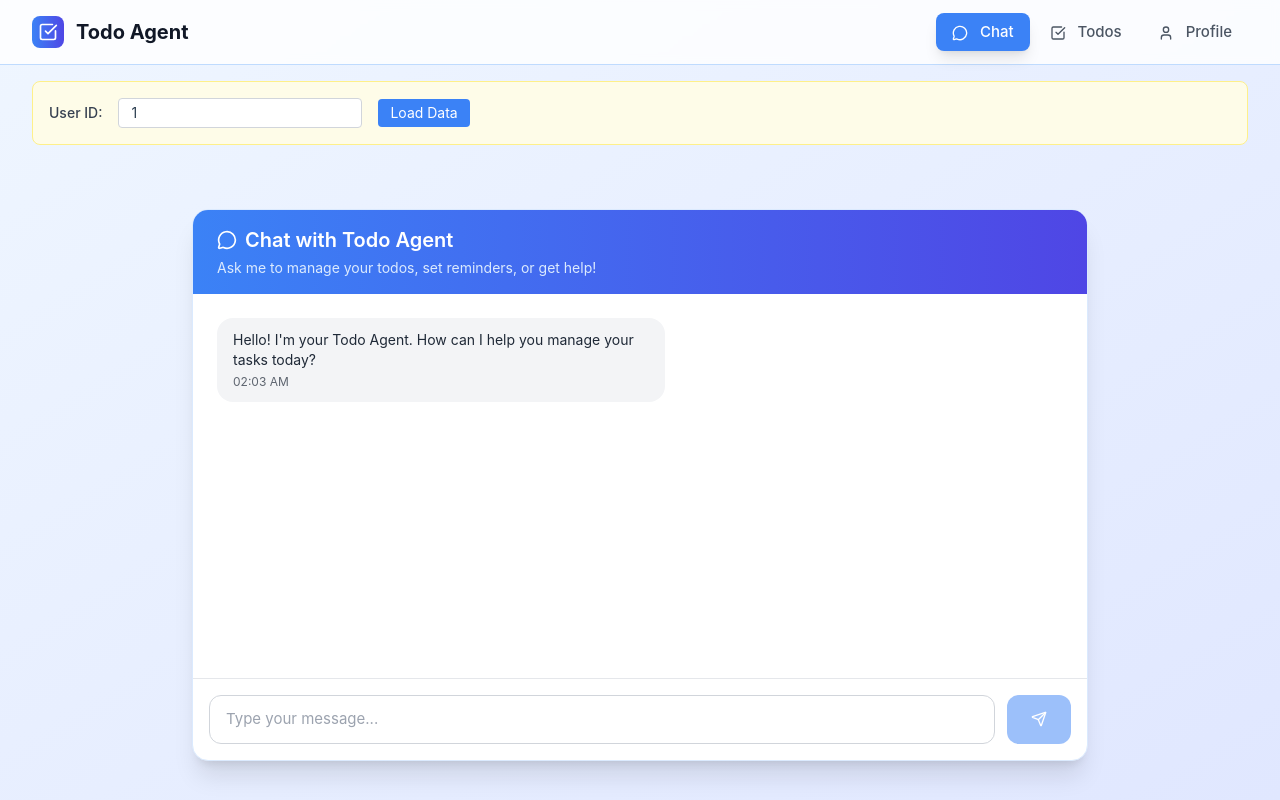
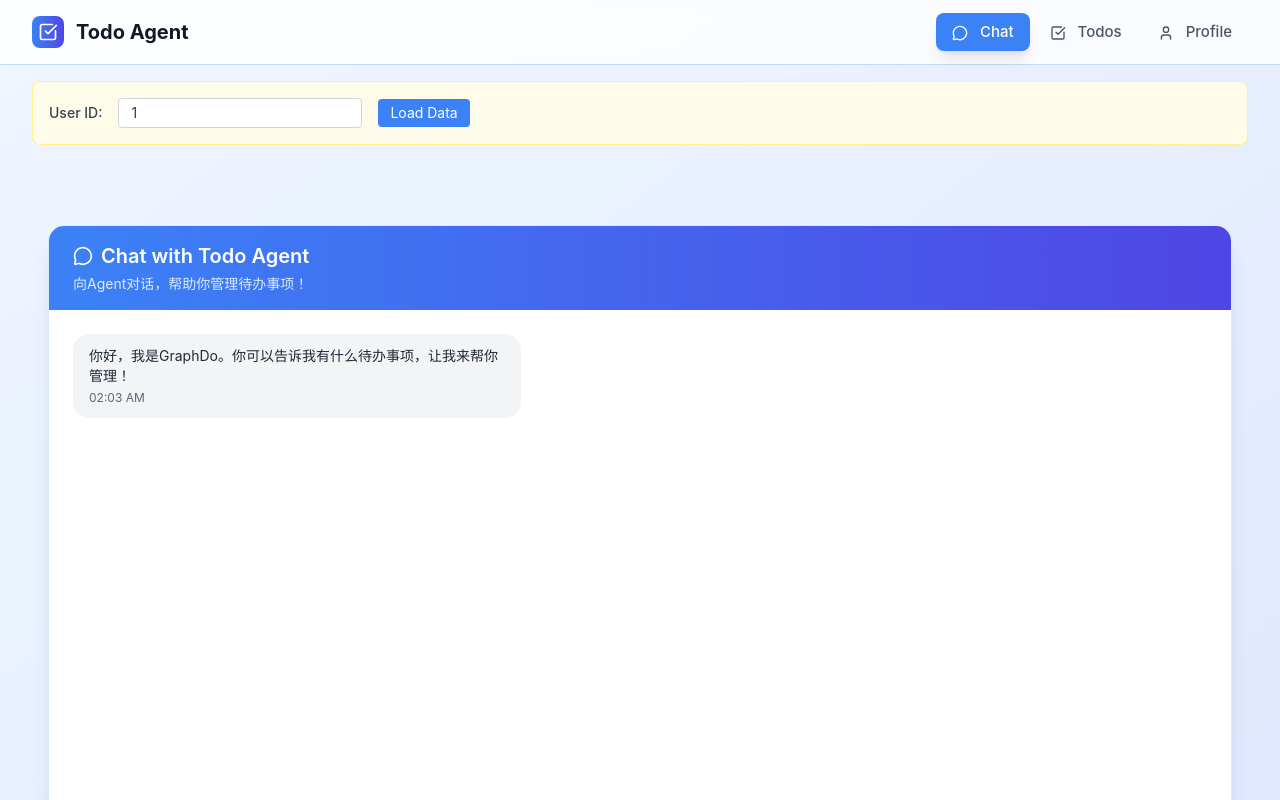
Before and after one commit to break1145/GraphDo, a Vue app in the folder frontend/: page /chat in a window 1280 px wide. Shown: the top 800 px of the page. Built offline with nearby package versions, Linux system fonts and the light colour scheme.

Commit message:
[fe][fix] 修改组件最小高度以及预设文字

```diff
--- a/frontend/src/pages/ChatView.vue
+++ b/frontend/src/pages/ChatView.vue
@@ -1,18 +1,18 @@
 <template>
   <AppLayout>
-    <div class="max-w-4xl mx-auto">
-      <div class="bg-white rounded-2xl shadow-xl border border-blue-100 overflow-hidden">
+    <div class="h-[90vh] flex flex-col">
+      <div class="flex-1 bg-white rounded-2xl shadow-xl border border-blue-100 overflow-hidden mx-4 my-4 flex flex-col">
         <!-- Chat Header -->
-        <div class="bg-gradient-to-r from-blue-500 to-indigo-600 px-6 py-4">
+        <div class="bg-gradient-to-r from-blue-500 to-indigo-600 px-6 py-4 flex-shrink-0">
           <h2 class="text-xl font-semibold text-white flex items-center">
             <MessageCircle class="w-5 h-5 mr-2" />
             Chat with Todo Agent
           </h2>
-          <p class="text-blue-100 text-sm mt-1">Ask me to manage your todos, set reminders, or get help!</p>
+          <p class="text-blue-100 text-sm mt-1">向Agent对话，帮助你管理待办事项！</p>
         </div>
 
-        <!-- Messages -->
-        <div class="h-96 overflow-y-auto p-6 space-y-4" ref="messagesContainer">
+        <!-- Messages  -->
+        <div class="flex-1 overflow-y-auto p-6 space-y-4" ref="messagesContainer">
           <div
             v-for="message in messages"
             :key="message.id"
@@ -44,8 +44,8 @@
           </div>
         </div>
 
-        <!-- Chat Input -->
-        <div class="border-t border-gray-200 p-4">
+        <!-- Chat Input - 固定在底部 -->
+        <div class="border-t border-gray-200 p-4 flex-shrink-0">
           <form @submit.prevent="sendMessage" class="flex space-x-3">
             <input
               v-model="newMessage"
@@ -88,7 +88,7 @@ const messagesContainer = ref<HTMLElement>()
 const messages = ref<Message[]>([
   {
     id: 1,
-    text: "Hello! I'm your Todo Agent. How can I help you manage your tasks today?",
+    text: "你好，我是GraphDo。你可以告诉我有什么待办事项，让我来帮你管理！",
     sender: 'agent',
     timestamp: new Date()
   }
```
